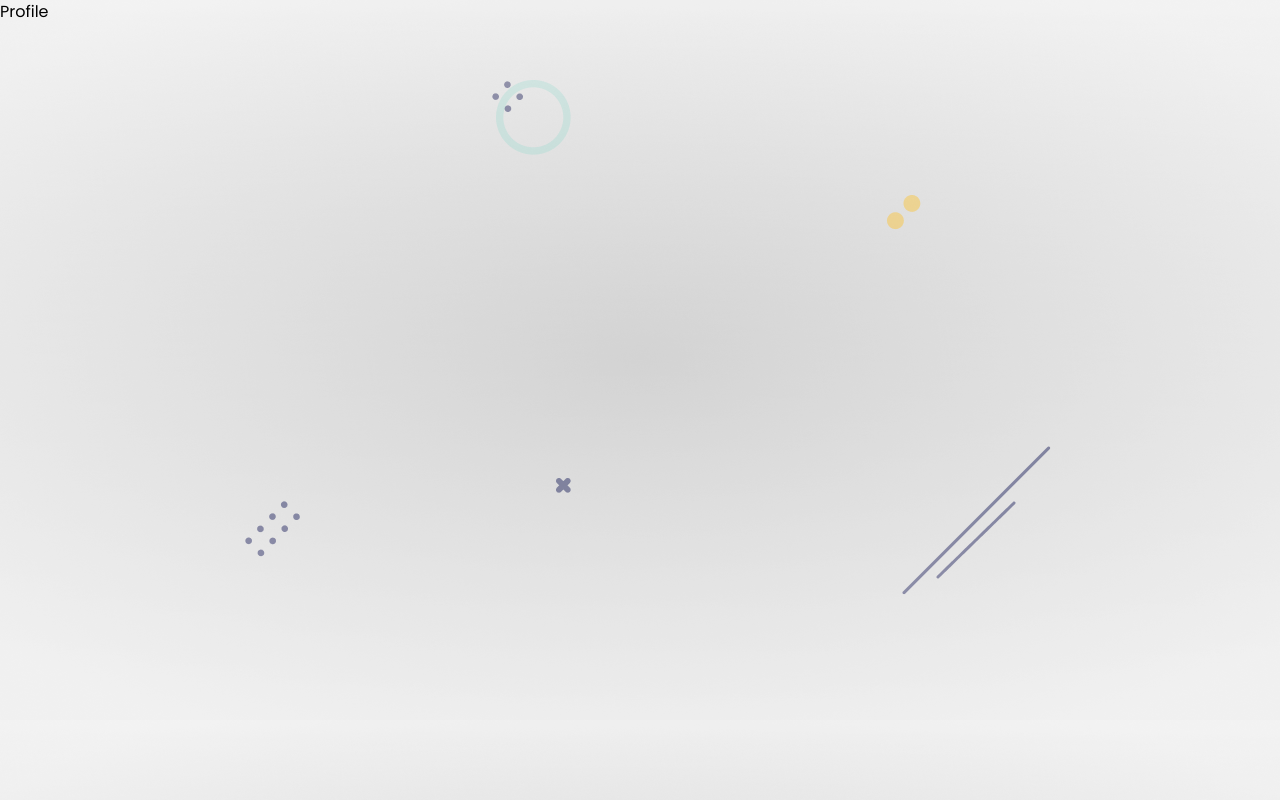
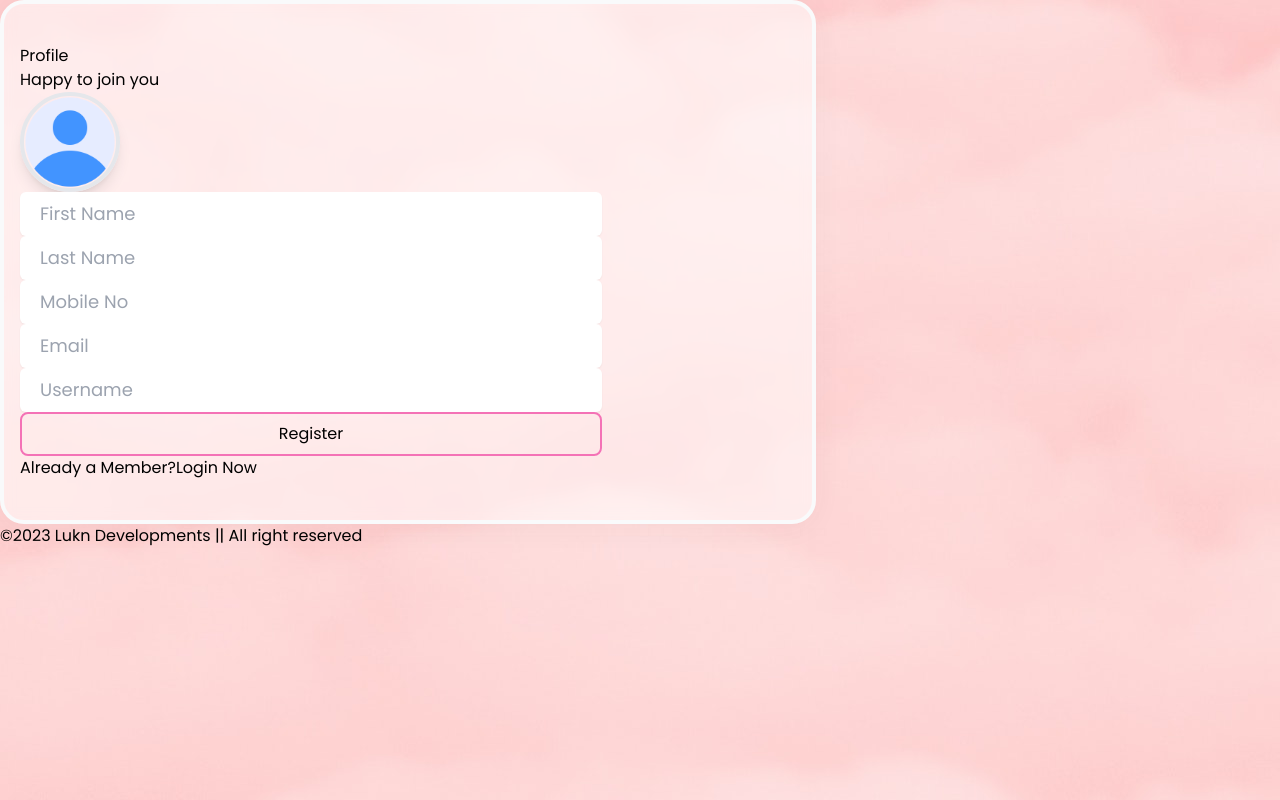
Before and after one commit to lukmaann/Hazel, a React (Vite) app in the folder client/: page /profile in a window 1280 px wide. Built offline with nearby package versions, Linux system fonts and the light colour scheme.

Commit message:
completed ui

```diff
--- a/client/src/components/Password.jsx
+++ b/client/src/components/Password.jsx
@@ -30,7 +30,7 @@ const formik=useFormik({
       <div className="flex items-center justify-center h-screen">
         <div className={Styles.glass}>
           <div className="title flex flex-col items-center">
-            <h4 className="text-4xl font-bold text-purple-500">Bourban!</h4>
+            <h4 className="text-4xl font-bold text-pink-400">Bourban!</h4>
             <span className="text-gray-500  text-l text-center py-3 w-2/3">
               Explore more by connecting with Us
             </span>
--- a/client/src/components/Profile.jsx
+++ b/client/src/components/Profile.jsx
@@ -1,9 +1,94 @@
+import { Link } from "react-router-dom";
+import Avatar from "../assets/profile.png";
+import Styles from "../styles/username.module.css";
+import {Toaster} from "react-hot-toast";
+import {useFormik} from "formik"
+import { registerValidation } from "../helper/validate";
+import { useState } from "react";
+import convertToBase64 from "../helper/convert";
+
+const d = new Date();
+let year = d.getFullYear();
 
 
 const Profile = () => {
-  return (
-    <div>Profile</div>
-  )
+
+  const [file,setFile]=useState()
+const formik=useFormik({
+  initialValues:{
+    email:'',
+    username:"",
+    password:'',
+  },
+  validate:registerValidation,
+
+  validateOnBlur:false,
+  validateOnChange:false,
+  onSubmit:async value=>{
+    value=await Object.assign(value,{profile:file || ""})
+
+    console.log(value);
+  }
+})
+
+const onUpload=async (e)=>{
+  const base64= await convertToBase64(e.target.files[0])
+  console.log(base64)
+  setFile(base64)
 }
 
-export default Profile
+  return (
+    <div className="container mx-auto">
+    <Toaster toastOptions={{style:{background:"#D2D2C0"}}} position="top-center" reverseOrder={false}></Toaster>
+      <div className="flex items-center justify-center h-screen">
+        <div className={Styles.glass} >
+          <div className="title flex flex-col items-center">
+            <h4 className="text-4xl font-bold text-pink-400">Profile</h4>
+            <span className="text-gray-500  text-l text-center py-3 w-2/3">
+              Happy to join you
+            </span>
+          </div>
+          <form className="py-1" onSubmit={formik.handleSubmit}>
+            <div className="profile flex justify-center py-4">
+            <label htmlFor="profile">
+            <img className={Styles.profile_img} src={file || Avatar} alt="Avatar" />
+
+
+            </label>
+            <input onChange={onUpload}  type="file" id="profile"/>
+            </div>
+            <div className="textbox flex flex-col justify-center items-center gap-3">
+            <div className="flex name gap-10 w-3/4">
+            <input type="text" {...formik.getFieldProps("FirstName")} className={Styles.textbox} autoComplete="OFF" placeholder="First Name" />
+            <input type="text" {...formik.getFieldProps("LastName")} className={Styles.textbox} autoComplete="OFF" placeholder="Last Name" />
+
+
+            </div>
+            <div className="flex name gap-10 w-3/4">
+            <input type="text" {...formik.getFieldProps("mobile_no")} className={Styles.textbox} autoComplete="OFF" placeholder="Mobile No" />
+            <input type="text" {...formik.getFieldProps("email")} className={Styles.textbox} autoComplete="OFF" placeholder="Email" />
+
+
+            </div>
+
+              <input type="text" {...formik.getFieldProps("ad")} className={Styles.textbox} autoComplete="OFF" placeholder="Username" />
+
+              <button className={Styles.btn}  type="submit">Register</button>
+            </div>
+            <div className="text-center py-10">
+              <span >
+                Already a Member?
+                <Link to="/" className=" px-2 text-red-500 font-medium">
+                   Login Now
+                </Link>
+              </span>
+            </div>
+          </form>
+        </div>
+      </div>
+      <footer className="text-center text-sm text-gray-600 py-2">©{year} Lukn Developments || All right reserved</footer>
+    </div>
+  );
+};
+
+export default Profile;
--- a/client/src/components/Recovery.jsx
+++ b/client/src/components/Recovery.jsx
@@ -29,7 +29,7 @@ const formik=useFormik({
       <div className="flex items-center justify-center h-screen">
         <div className={Styles.glass}>
           <div className="title flex flex-col py-10 items-center">
-            <h4 className="text-4xl font-bold text-purple-500">Recover</h4>
+            <h4 className="text-4xl font-bold text-pink-400">Recover</h4>
             <span className="text-gray-500  text-l text-center py-3 w-2/3">
               Enter 6 digit OTP
             </span>
--- a/client/src/components/Register.jsx
+++ b/client/src/components/Register.jsx
@@ -3,7 +3,7 @@ import Avatar from "../assets/profile.png";
 import Styles from "../styles/username.module.css";
 import {Toaster} from "react-hot-toast";
 import {useFormik} from "formik"
-import { passwordValidate } from "../helper/validate";
+import { registerValidation } from "../helper/validate";
 import { useState } from "react";
 import convertToBase64 from "../helper/convert";
 
@@ -20,7 +20,7 @@ const formik=useFormik({
     username:"",
     password:'',
   },
-  validate:passwordValidate,
+  validate:registerValidation,
 
   validateOnBlur:false,
   validateOnChange:false,
@@ -43,7 +43,7 @@ const onUpload=async (e)=>{
       <div className="flex items-center justify-center h-screen">
         <div className={Styles.glass} >
           <div className="title flex flex-col items-center">
-            <h4 className="text-4xl font-bold text-purple-500">Bourban!</h4>
+            <h4 className="text-4xl font-bold text-pink-400">Bourban!</h4>
             <span className="text-gray-500  text-l text-center py-3 w-2/3">
               Happy to join you
             </span>
--- a/client/src/components/Reset.jsx
+++ b/client/src/components/Reset.jsx
@@ -30,7 +30,7 @@ const formik=useFormik({
       <div className="flex items-center justify-center h-screen">
         <div className={Styles.glass} >
           <div className="title flex flex-col items-center">
-            <h4 className="text-4xl font-bold text-purple-500">Reset</h4>
+            <h4 className="text-4xl font-bold text-pink-400">Reset</h4>
 
           </div>
           <span className="text-center text-gray-400 text-lg flex justify-center">Enter new password</span>
--- a/client/src/components/Username.jsx
+++ b/client/src/components/Username.jsx
@@ -1,4 +1,4 @@
-import { Link } from "react-router-dom";
+import { Link} from "react-router-dom";
 import Avatar from "../assets/profile.png";
 import Styles from "../styles/username.module.css";
 import {Toaster} from "react-hot-toast";
@@ -23,16 +23,15 @@ const formik=useFormik({
   }
 })
 
-
   return (
-    <div className="container mx-auto">
+    <div className="container p-10 mx-auto">
     <Toaster toastOptions={{style:{background:"#D2D2C0"}}} position="top-center" reverseOrder={false}></Toaster>
       <div className="flex items-center justify-center h-screen">
         <div className={Styles.glass}>
           <div className="title flex flex-col items-center">
-            <h4 className="text-4xl font-bold text-purple-500">Bourban!</h4>
+            <h4 className="text-4xl font-bold text-pink-400">Bourban!</h4>
             <span className="text-gray-500  text-l text-center py-3 w-2/3">
-              Explore more by connecting with Us
+            Your Social Sphere Awaits!
             </span>
           </div>
           <form className="py-1" onSubmit={formik.handleSubmit}>
@@ -41,7 +40,7 @@ const formik=useFormik({
             </div>
             <div className="textbox flex flex-col justify-center items-center gap-3">
               <input type="text" {...formik.getFieldProps("username")} className={Styles.textbox} autoComplete="OFF" placeholder="Username" />
-              <button className={Styles.btn}  type="submit">Lets Go  </button>
+              <button className={Styles.btn}   type="submit">Lets Go  </button>
             </div>
             <div className="text-center py-10">
               <span>
@@ -53,6 +52,7 @@ const formik=useFormik({
             </div>
           </form>
         </div>
+
       </div>
       <footer className="text-center text-sm text-gray-600 py-2">©{year} Lukn Developments || All right reserved</footer>
     </div>
--- a/client/src/helper/validate.js
+++ b/client/src/helper/validate.js
@@ -40,3 +40,26 @@ export const resetPasswordValidation=async (values)=>{
         errors.exist=toast.error("Password Mis-Match")
     }
 }
+
+
+
+export const registerValidation=async (values)=>{
+    const errors=usernameVerify({},values);
+    passwordverify(errors,values),
+    emailverify(errors,values)
+
+    return errors
+}
+
+
+const emailverify=(errors={},value)=>{
+    if(!value.email){
+        errors.email=toast.error("required email");
+    }else if(value.email.includes(" ")){
+        errors.email=toast.error("Invalid email");
+    }else if( ! /^[a-zA-Z0-9.!#$%&'*+/=?^_`{|}~-]+@[a-zA-Z0-9-]+(?:\.[a-zA-Z0-9-]+)*$/.test(value.email)){
+        errors.email=toast.error("invalid email");
+    }
+
+    return errors
+}
--- a/client/src/index.css
+++ b/client/src/index.css
@@ -9,6 +9,6 @@
   }
 
   body{
-    background: #dcdce6;
-    background-image: url(./assets/Background.png);
+    /* background: #dcdce6; */
+    background-image: url(./assets/background1.jpg);
   }
--- a/client/src/styles/username.module.css
+++ b/client/src/styles/username.module.css
@@ -12,16 +12,16 @@
 }
 
 .textbox{
-    @apply border-0 py-2 px-5 w-3/4 text-lg rounded-md shadow-sm;
+    @apply border-0 py-2 px-5 w-3/4 text-lg m-auto rounded-md shadow-sm;
     @apply focus:outline-none border-purple-500;
 }
 
 .btn{
-    @apply bg-indigo-600 border-2 border-purple-500 w-3/4 rounded-lg py-2
+    @apply  border-2  border-pink-400 w-3/4 rounded-lg py-2
 }
 
 .btn:hover{
-    @apply border-2 bg-purple-600
+    @apply border-2 bg-pink-500
 }
 
 input[type="file"]{
```
Also changed, not shown: client/src/assets/background1.jpg (added).
